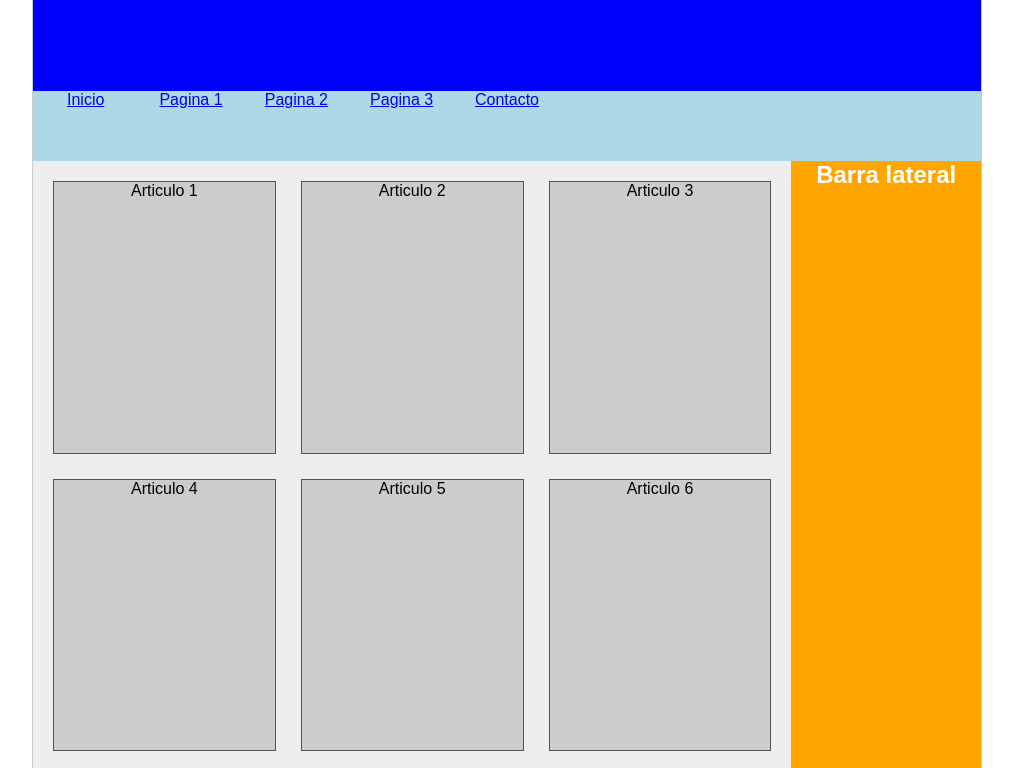
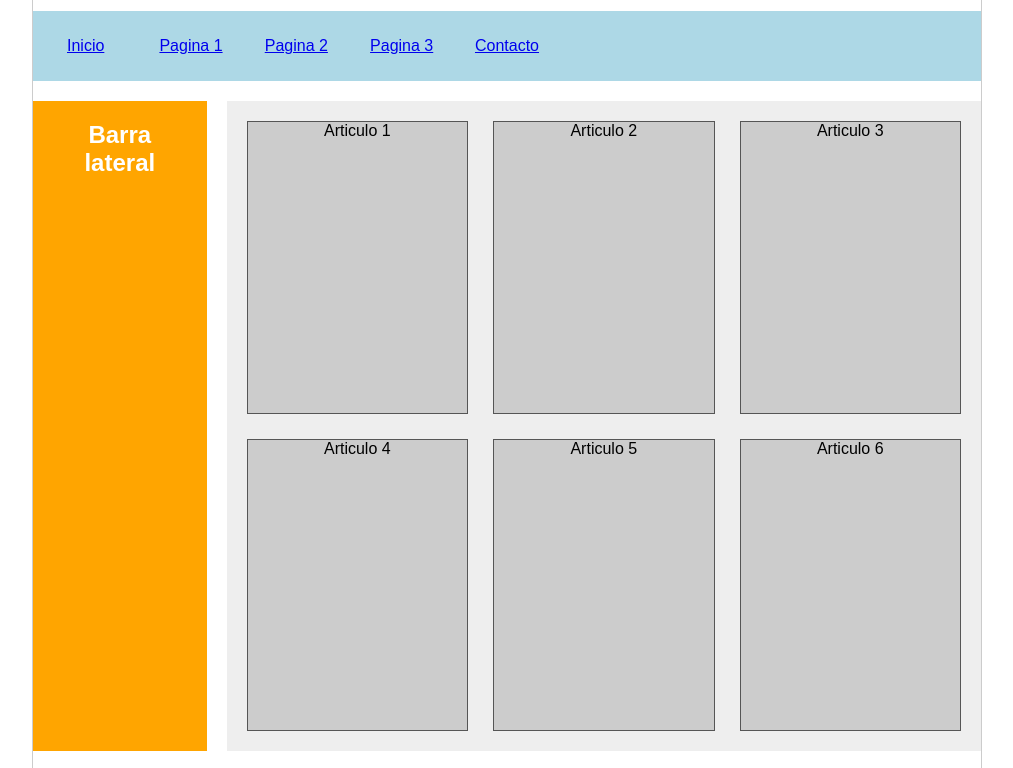
Before and after one commit to Francis-Ferri-personal/Master-en-CSS-Responsive-SASS-Flexbox-Grid-y-Bootstrap, a plain HTML site: page aprendiendo-css-grid/index.html in a window 1280 px wide. Shown: the part 168-936 px from the top of the page, without its empty margins (133-1146 px from the left). Drawn offline with Linux system fonts and the light colour scheme.

Commit message:
Grid Areas

```diff
--- a/aprendiendo-css-grid/index.html
+++ b/aprendiendo-css-grid/index.html
@@ -14,6 +14,38 @@
             LATERAL (debajo del menu y a la derecha del contenido)
             FOOTER (abajo de todo y que ocupe el 100%)
          -->
+
+         <div id="website-areas">
+            <header id="cabecera">
+                <h1>WEB CON AREAS</h1>
+            </header>
+            <nav id="menu">
+                <ul>
+                    <li><a href="#">Inicio</a></li>
+                    <li><a href="#">Pagina 1</a></li>
+                    <li><a href="#">Pagina 2</a></li>
+                    <li><a href="#">Pagina 3</a></li>
+                    <li><a href="#">Contacto</a></li>
+                </ul>
+            </nav>
+
+            <section id="contenido">
+                <article>Articulo 1</article>
+                <article>Articulo 2</article>
+                <article>Articulo 3</article>
+                <article>Articulo 4</article>
+                <article>Articulo 5</article>
+                <article>Articulo 6</article>
+            </section>
+            <aside id="lateral">
+                <h2>Barra lateral</h2>
+            </aside>
+            <footer id="pie-pagina">
+                Master en CSS con VIctro Robles WEB &copy; victorroblesweb.com
+            </footer>
+        </div>
+
+        <hr>
 
          <div id="website">
              <header id="cabecera">
--- a/aprendiendo-css-grid/styles.css
+++ b/aprendiendo-css-grid/styles.css
@@ -2,6 +2,97 @@ body {
     font-family: sans-serif;
     text-align: center;
 }
+/* -----------------EJERCICIO COMPLETO CON AREAS------------------------ */
+#website-areas *{
+    margin: 0px;
+    padding: 0px;
+}
+
+#website-areas{
+    display: grid;
+    grid-template-columns: repeat(5, 1fr);
+    /* grid-template-rows: epeat(4 , 1fr); */
+    /* grid-template-rows: 20% 10% 60% 10%; */
+    grid-template-rows: 150px 70px 1fr 70px;
+    grid-template-areas:
+        "cabecera cabecera cabecera cabecera cabecera"
+        "menu menu menu menu menu"
+        "lateral contenido contenido contenido contenido"
+        "pie pie pie pie pie";
+    grid-column-gap: 20px;
+    grid-row-gap: 20px;
+    /* "cabecera cabecera cabecera  cabecera ."; */
+    /* "cabecera cabecera cabecera  cabecera pie"; */
+    /* "cabecera cabecera cabecera pie ."; */
+
+
+    /* justify-content: center; */
+    /* align-items: center; */
+    width: 75%;
+    /* Para que se ajuste a la altura del navegador */
+    height: 1000px;
+    margin: 0px auto;
+    border: 1px solid #ccc;
+}
+
+#website-areas #cabecera {
+    grid-area: cabecera;
+    display: flex;
+    justify-content: center;
+    align-items: center;
+
+
+    /* align-self: center; */
+    background-color: blue;
+    color: white;
+}
+
+
+
+#website-areas #menu {
+    grid-area: menu;
+    background-color: lightblue;
+    color: black;
+    line-height: 70px;
+}
+
+#website-areas #menu ul {
+    display: grid;
+    grid-template-columns: repeat(9, 1fr);
+    list-style: none;
+    margin: opx;
+    padding: 0px;
+
+}
+
+#website-areas #contenido {
+    grid-area: contenido;
+    display: grid;
+    grid-template-columns: repeat(3, 1fr);
+    grid-gap: 25px;
+    padding: 20px;
+    background-color: #eee;
+}
+
+#website-areas #contenido article {
+    background-color: #ccc;
+    border: 1px solid #555;
+}
+
+#website-areas #lateral {
+    /* margin: 20px; */
+    padding: 20px;
+    grid-area: lateral;
+    background-color: orange;
+    color: white;
+}
+
+#website-areas #pie-pagina {
+    grid-area: pie;
+    background-color: black;
+    color: white;
+}
+
 
 /* -----------------EJERCICIO COMPLETO------------------------ */
 #website *{
@@ -24,7 +115,7 @@ body {
     border: 1px solid #ccc;
 }
 
-#cabecera {
+#website #cabecera {
     display: flex;
     justify-content: center;
     align-items: center;
@@ -38,13 +129,14 @@ body {
 
 
 
-#menu {
+#website #menu {
     grid-column: 1 / 6;
     background-color: lightblue;
     color: black;
+    line-height: 70px;
 }
 
-#menu ul {
+#website #menu ul {
     display: grid;
     grid-template-columns: repeat(9, 1fr);
     list-style: none;
@@ -53,7 +145,7 @@ body {
 
 }
 
-#contenido {
+#website #contenido {
     grid-column: 1 / 5;
     display: grid;
     grid-template-columns: repeat(3, 1fr);
@@ -62,18 +154,18 @@ body {
     background-color: #eee;
 }
 
-#contenido article {
+#website #contenido article {
     background-color: #ccc;
     border: 1px solid #555;
 }
 
-#lateral {
+#website #lateral {
     grid-column: 5 / 6;
     background-color: orange;
     color: white;
 }
 
-#pie-pagina {
+#website #pie-pagina {
     grid-column: 1 / 6;
     background-color: black;
     color: white;
```
